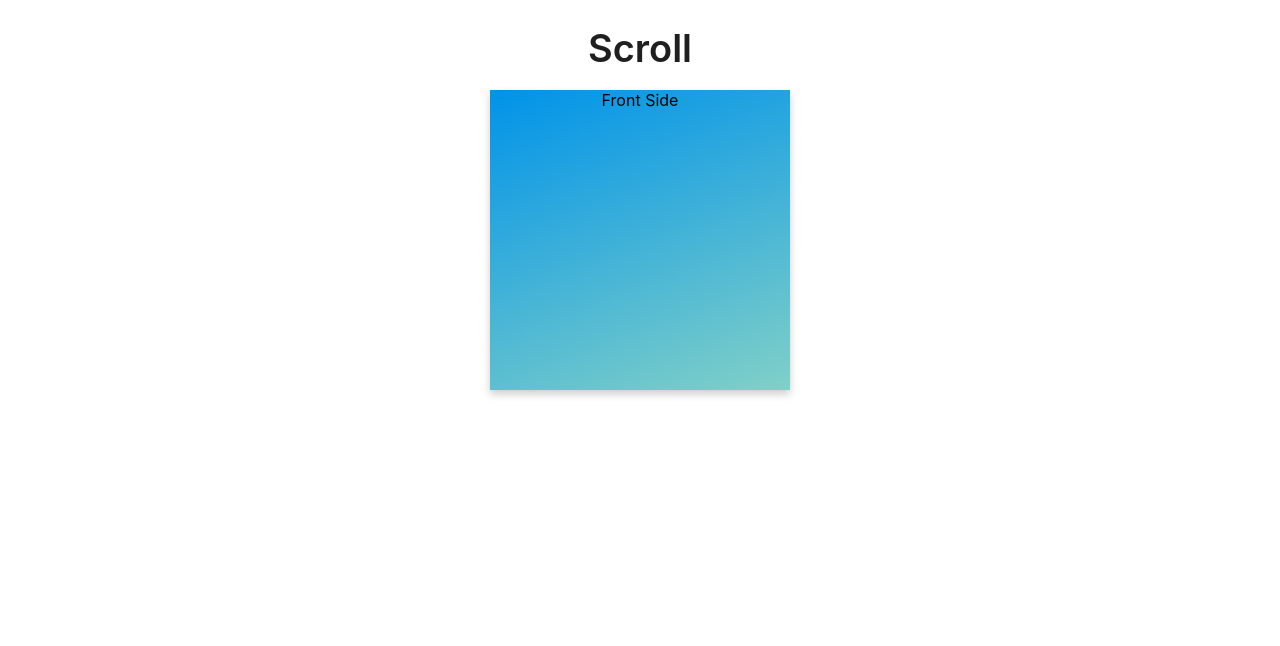
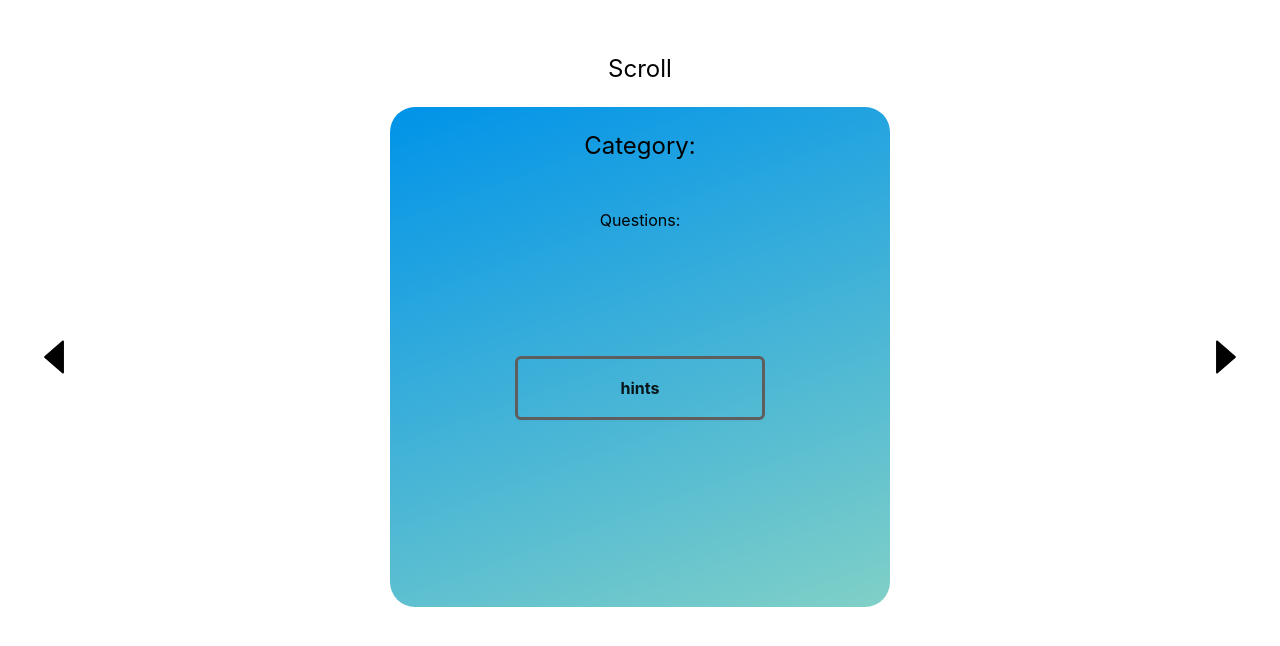
Before and after one commit to 0529bill/interview_prep, a Next.js app: page /scrollCard in a window 1280 px wide. Shown: the top 646 px of the page. Built offline with nearby package versions, Linux system fonts and the light colour scheme.

Commit message:
feat: add localstorage

```diff
--- a/components/ScrollComponent.tsx
+++ b/components/ScrollComponent.tsx
@@ -1,13 +1,15 @@
-import styled, { css } from 'styled-components';
+import styled, { css } from 'styled-components'
 
-import { useState } from 'react';
+import Button from '@/components/shared/Button'
+import Title from '@/components/shared/Title'
+import { useState } from 'react'
 
 const CardContainer = styled.div`
 	background-color: transparent;
-  width: 300px;
-  height: 300px;
+	width: 500px;
+	height: 500px;
 	perspective: 1000px;
-`;
+`
 
 const CardWrapper = styled.div`
 	position: relative;
@@ -16,7 +18,7 @@ const CardWrapper = styled.div`
 	text-align: center;
 	transition: transform 0.6s;
 	transform-style: preserve-3d;
-  box-shadow: 0 4px 8px 0 rgba(0, 0, 0, 0.2);
+	/* box-shadow: 0 4px 8px 0 rgba(0, 0, 0, 0.2); */
 
 	${({ frontClicked }) =>
 		frontClicked &&
@@ -29,54 +31,106 @@ const CardWrapper = styled.div`
 		css`
 			transform: rotateY(0deg);
 		`}
-`;
+`
 
 const Card = styled.div`
 	position: absolute;
 	width: 100%;
 	height: 100%;
 	backface-visibility: hidden;
-`;
+`
 
 const FrontSide = styled(Card)`
+	border-radius: 25px;
 	background-color: #0093e9;
 	background-image: linear-gradient(160deg, #0093e9 0%, #80d0c7 100%);
-`;
+`
 
 const BackSide = styled(Card)`
 	transform: rotateY(180deg);
-
+	border-radius: 25px;
 	background-color: #4158d0;
 	background-image: linear-gradient(43deg, #4158d0 0%, #c850c0 46%, #ffcc70 100%);
-`;
+`
 
-function ScrollComponent() {
-  const [frontClicked, setFrontClicked] = useState(false);
-  const [backClicked, setBackClicked] = useState(false);
+const AnswerWrapper = styled.div`
+	padding: 10px;
+`
+
+const QuestionWrapper = styled.div`
+	padding: 10px;
+`
+
+const HintsWrapper = styled.div`
+	padding: 10px;
+	margin-top: 5rem;
+`
+
+const StyledButton = styled(Button)`
+	width: 100%;
+	max-width: 250px;
+	height: 4rem;
+	background-color: transparent;
+	border: 3px solid #5e5e5e;
+	font-weight: bold;
+	margin: 10px;
+
+	:hover {
+		background-color: #e76060;
+	}
+
+	@media screen and (max-width: 425px) {
+		font-size: 0.875rem;
+		margin: 0px;
+		height: 2rem;
+		max-width: 100px;
+	}
+`
+
+function ScrollComponent(data) {
+	const [frontClicked, setFrontClicked] = useState(false)
+	const [backClicked, setBackClicked] = useState(false)
+	const [showHints, setShowHints] = useState(false)
+
+	const handleHintsClicked = (e) => {
+		e.stopPropagation()
+		setShowHints((t) => !t)
+	}
 	return (
 		<CardContainer>
 			<CardWrapper frontClicked={frontClicked} backClicked={backClicked}>
 				<FrontSide
 					onClick={() => {
-            setFrontClicked(true);
-            setBackClicked(false);
+						setFrontClicked(true)
+						setBackClicked(false)
 					}}
 					frontClicked={frontClicked}
 				>
-          <div>Front Side</div>
+					<Title>Category: {}</Title>
+					<QuestionWrapper>
+						<Title level={3}>Questions:</Title>
+					</QuestionWrapper>
+					<HintsWrapper>
+						<StyledButton onClick={handleHintsClicked}>
+							<Title level={3}>hints</Title>
+						</StyledButton>
+						{showHints && <Title level={3}>{'hi'}</Title>}
+					</HintsWrapper>
 				</FrontSide>
 				<BackSide
 					onClick={() => {
-            setBackClicked(true);
-            setFrontClicked(false);
+						setBackClicked(true)
+						setFrontClicked(false)
+						setShowHints(false)
 					}}
 					backClicked={backClicked}
 				>
-          <div>Back Side</div>
+					<Title level={3}>Questions: </Title>
+					<Title level={3}>Answer</Title>
 				</BackSide>
 			</CardWrapper>
 		</CardContainer>
-  );
+	)
 }
 
-export default ScrollComponent;
+export default ScrollComponent
--- a/components/shared/Title.tsx
+++ b/components/shared/Title.tsx
@@ -1,9 +1,37 @@
-import { Typography } from 'antd';
+import styled, { css } from 'styled-components'
 
-const { Title: AntdTitle } = Typography;
+const StyledText = styled.p`
+	${({ level }) => {
+		switch (level) {
+			case 1:
+				return css`
+					font-size: 1.5rem;
+				`
+			case 2:
+				return css`
+					font-size: 1.3rem;
+				`
+				break
+			case 3:
+				return css`
+					font-size: 1rem;
+				`
+				break
+			case 4:
+				return css`
+					font-size: 0.75rem;
+				`
+				break
+			default:
+				return css`
+					font-size: 1.5rem;
+				`
+		}
+	}}
+`
 
-function Title({ children, level }: { children: React.ReactNode; level?: 1 | 5 | 2 | 3 | 4 | undefined }) {
-  return <AntdTitle level={level}>{children}</AntdTitle>;
+function Title({ children, level }: { children: React.ReactNode; level?: 1 | 2 | 3 | 4 | undefined }) {
+	return <StyledText level={level}>{children}</StyledText>
 }
 
-export default Title;
+export default Title
--- a/database.ts
+++ b/database.ts
@@ -40,4 +40,4 @@ export const database = [
 			},
 		],
 	},
-];
+]
--- a/lib/constants.ts
+++ b/lib/constants.ts
@@ -0,0 +1,8 @@
+const Category = {
+	JAVASCRIPT: 1,
+	REACT: 2,
+}
+
+const localStorageKey = 'currentData'
+
+export { Category, localStorageKey }
--- a/package.json
+++ b/package.json
@@ -11,6 +11,7 @@
 		"prepare": "husky install"
 	},
 	"dependencies": {
+		"@ant-design/icons": "^4.8.0",
 		"@types/node": "18.11.9",
 		"@types/react": "18.0.25",
 		"@types/react-dom": "18.0.9",
--- a/pages/scrollCard.tsx
+++ b/pages/scrollCard.tsx
@@ -1,33 +1,54 @@
-import ScrollComponent from '@/components/ScrollComponent';
-import Title from '@/components/shared/Title';
-import styled from 'styled-components';
-import { useState } from 'react';
+import { CaretLeftOutlined, CaretRightOutlined } from '@ant-design/icons'
+import { getLocalStorage, setLocalStorage } from '@/utils/index'
 
-const ScrollCardContainer = styled.div``;
+import ScrollComponent from '@/components/ScrollComponent'
+import Title from '@/components/shared/Title'
+import { database } from '../database'
+import { localStorageKey } from '../lib/constants'
+import styled from 'styled-components'
+import { useEffect } from 'react'
+
+const ScrollCardContainer = styled.div`
+	margin: 30px;
+	@media screen and (max-width: 425px) {
+		margin: 0px;
+	}
+`
 
 const TitleWrapper = styled.div`
 	display: flex;
 	justify-content: center;
-`;
+`
 
 const CardWrapper = styled.div`
 	display: flex;
-  justify-content: center;
+	justify-content: space-between;
+	align-items: center;
 	width: 100%;
 	height: 100%;
-`;
+`
+
+const IconWrapper = styled.div``
 
 function ScrollCard() {
+	useEffect(() => {
+		const a = getLocalStorage(localStorageKey)
+		console.log('a', a)
+	})
+
 	return (
 		<ScrollCardContainer>
 			<TitleWrapper>
 				<Title>Scroll</Title>
 			</TitleWrapper>
 			<CardWrapper>
-        <ScrollComponent />
+				<CaretLeftOutlined onClick={() => alert('hah')} style={{ fontSize: '3rem' }} />
+				<ScrollComponent data />
+				<CaretRightOutlined style={{ fontSize: '3rem' }} />
 			</CardWrapper>
+			<IconWrapper></IconWrapper>
 		</ScrollCardContainer>
-  );
+	)
 }
 
-export default ScrollCard;
+export default ScrollCard
--- a/tsconfig.json
+++ b/tsconfig.json
@@ -4,7 +4,8 @@
 		"baseUrl": ".",
 		"paths": {
 			"@/components/*": ["components/*"],
-      "@/middleware/*": ["middleware/*"]
+			"@/middleware/*": ["middleware/*"],
+			"@/utils/*": ["utils/*"]
 		},
 		"lib": ["dom", "dom.iterable", "esnext"],
 		"allowJs": true,
--- /dev/null
+++ b/utils/index.ts
@@ -0,0 +1,14 @@
+function setLocalStorage(dataName: string, dataBase) {
+	window.localStorage.setItem(dataName, JSON.stringify(...dataBase))
+}
+
+function getLocalStorage(dataName: string) {
+	const retrievedData = window.localStorage.getItem(dataName)
+	if (!retrievedData) {
+		return console.log(`No data for name ${dataName}`)
+	}
+	console.log('JSON.parse(retrievedData)', JSON.parse(retrievedData))
+	return [...JSON.parse(retrievedData)]
+}
+
+export { setLocalStorage, getLocalStorage }
```
Also changed, not shown: pages/main/[pid].tsx (+41 -23 lines), 2 other files (tests, documents, lock files or other folders). Lines whose indentation alone changed are shown as unchanged.
